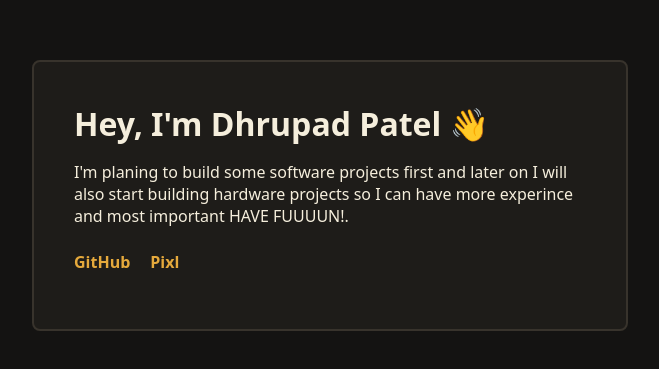
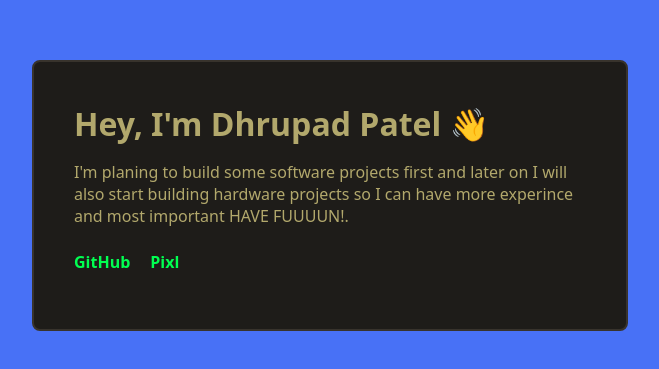
Before and after one commit to pateldhrupad011-sketch/my-site, a plain HTML site: page index.html in a window 1280 px wide. Shown: the part 205-574 px from the top of the page, without its empty margins (310-969 px from the left). Drawn offline with Linux system fonts and the light colour scheme.

Commit message:
update colors

```diff
--- a/style.css
+++ b/style.css
@@ -4,8 +4,8 @@ body {
   display: grid;
   place-items: center;
   font-family: system-ui, -apple-system, BlinkMacSystemFont, sans-serif;
-  background: #141312;
-  color: #f5eedc;
+  background: #4871f6;
+  color: #b2a86c;
 }
 
 main {
@@ -22,7 +22,7 @@ h1 {
 }
 
 a {
-  color: #e5a93c;
+  color: #00ff51;
   text-decoration: none;
   font-weight: 600;
 }
```
